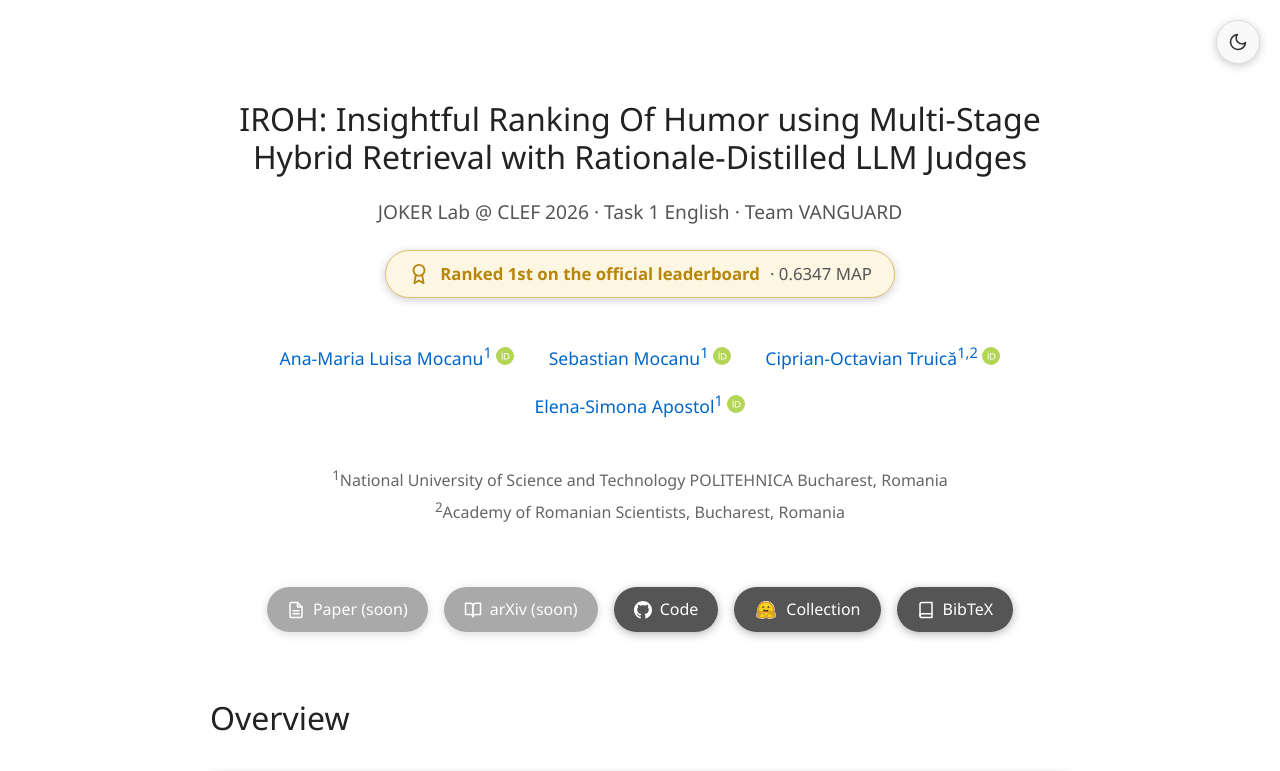
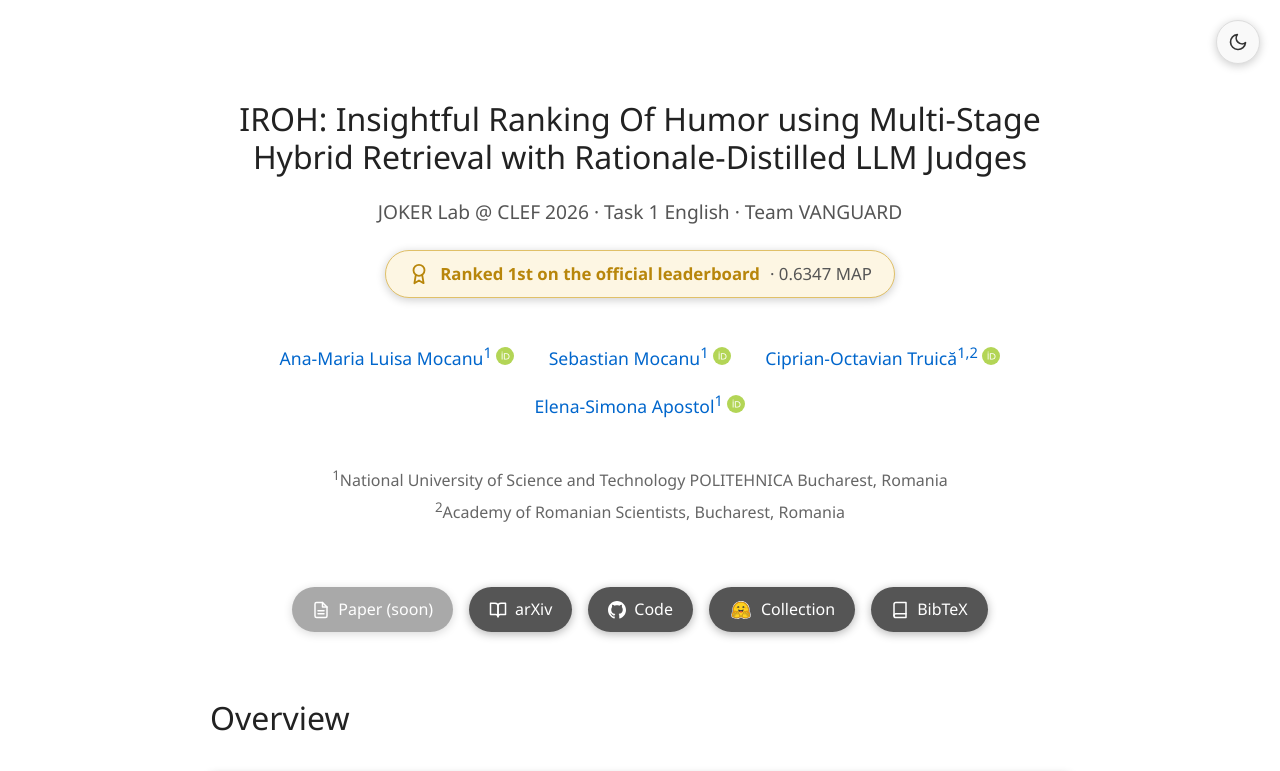
Before and after one commit to DS4AI-UPB/VANGUARD-CLEF2026-JOKER, a plain HTML site: page index.html in a window 1280 px wide. Shown: the top 771 px of the page. Drawn offline with Linux system fonts and the light colour scheme.

Commit message:
Added arxiv link to website and to github pages readme

```diff
--- a/index.html
+++ b/index.html
@@ -132,9 +132,9 @@
         <svg xmlns="http://www.w3.org/2000/svg" width="18" height="18" viewBox="0 0 24 24" fill="none" stroke="currentColor" stroke-width="2" stroke-linecap="round" stroke-linejoin="round"><path d="M14 2H6a2 2 0 0 0-2 2v16a2 2 0 0 0 2 2h12a2 2 0 0 0 2-2V8z"></path><polyline points="14 2 14 8 20 8"></polyline><line x1="16" y1="13" x2="8" y2="13"></line><line x1="16" y1="17" x2="8" y2="17"></line></svg>
         Paper (soon)
       </a>
-      <a href="https://arxiv.org/abs/WIP" target="_blank" rel="noopener noreferrer" class="disabled" aria-disabled="true">
+      <a href="https://arxiv.org/abs/2609.15618" target="_blank" rel="noopener noreferrer" aria-disabled="true">
         <svg xmlns="http://www.w3.org/2000/svg" width="18" height="18" viewBox="0 0 24 24" fill="none" stroke="currentColor" stroke-width="2" stroke-linecap="round" stroke-linejoin="round"><path d="M2 3h6a4 4 0 0 1 4 4v14a3 3 0 0 0-3-3H2z"></path><path d="M22 3h-6a4 4 0 0 0-4 4v14a3 3 0 0 1 3-3h7z"></path></svg>
-        arXiv (soon)
+        arXiv
       </a>
       <a href="https://github.com/DS4AI-UPB/VANGUARD-CLEF2026-JOKER" target="_blank" rel="noopener noreferrer">
         <svg xmlns="http://www.w3.org/2000/svg" width="18" height="18" viewBox="0 0 24 24" fill="currentColor"><path d="M12 0c-6.626 0-12 5.373-12 12 0 5.302 3.438 9.8 8.207 11.387.599.111.793-.261.793-.577v-2.234c-3.338.726-4.033-1.416-4.033-1.416-.546-1.387-1.333-1.756-1.333-1.756-1.089-.745.083-.729.083-.729 1.205.084 1.839 1.237 1.839 1.237 1.07 1.834 2.807 1.304 3.492.997.107-.775.418-1.305.762-1.604-2.665-.305-5.467-1.334-5.467-5.931 0-1.311.469-2.381 1.236-3.221-.124-.303-.535-1.524.117-3.176 0 0 1.008-.322 3.301 1.23.957-.266 1.983-.399 3.003-.404 1.02.005 2.047.138 3.006.404 2.291-1.552 3.297-1.23 3.297-1.23.653 1.653.242 2.874.118 3.176.77.84 1.235 1.911 1.235 3.221 0 4.609-2.807 5.624-5.479 5.921.43.372.823 1.102.823 2.222v3.293c0 .319.192.694.801.576 4.765-1.589 8.199-6.086 8.199-11.386 0-6.627-5.373-12-12-12z"/></svg>
```
Also changed, not shown: 1 other file.
